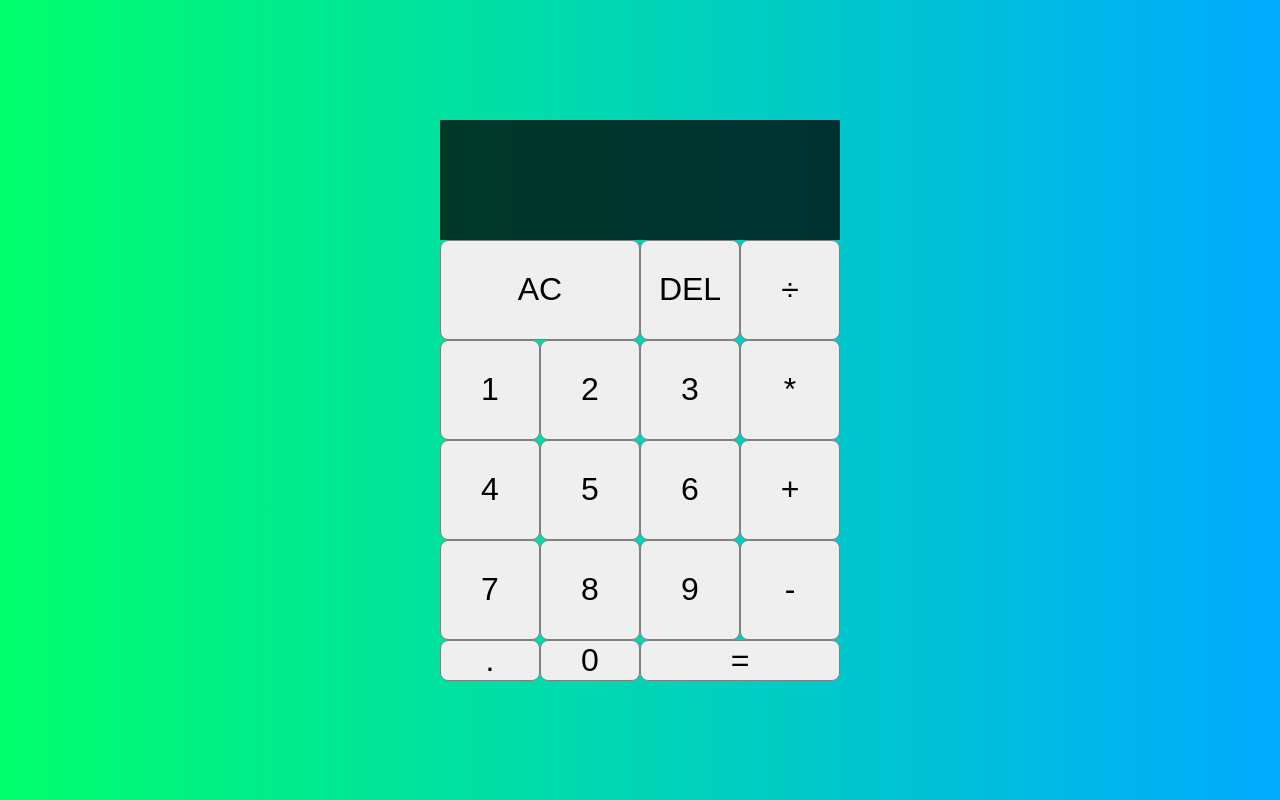
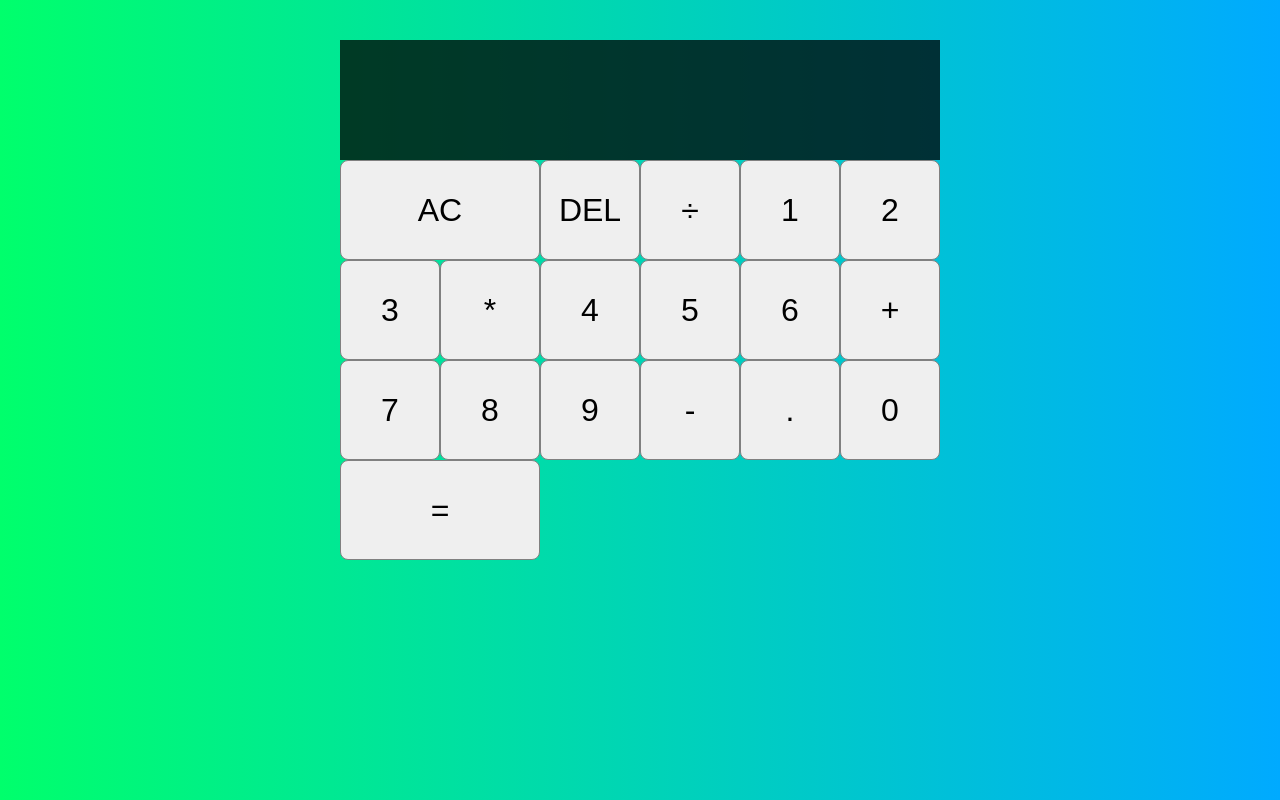
Before and after one commit to Hack1434/Calculator, a plain HTML site: page index.html in a window 1280 px wide. Drawn offline with Linux system fonts and the light colour scheme.

Commit message:
Update Style.css

```diff
--- a/Style.css
+++ b/Style.css
@@ -13,8 +13,8 @@
     align-content: center;
     justify-content: center;
     min-height: 100vh;
-    grid-template-columns:repeat(4, 100px) ;
-    grid-template-rows:minmax(120px, auto)repeat(4,100px) ;
+    grid-template-columns:repeat(6, 100px) ;
+    grid-template-rows:minmax(120px, auto)repeat(6,100px) ;
   }
   .calculator-grid > button{
     cursor:pointer;
```
